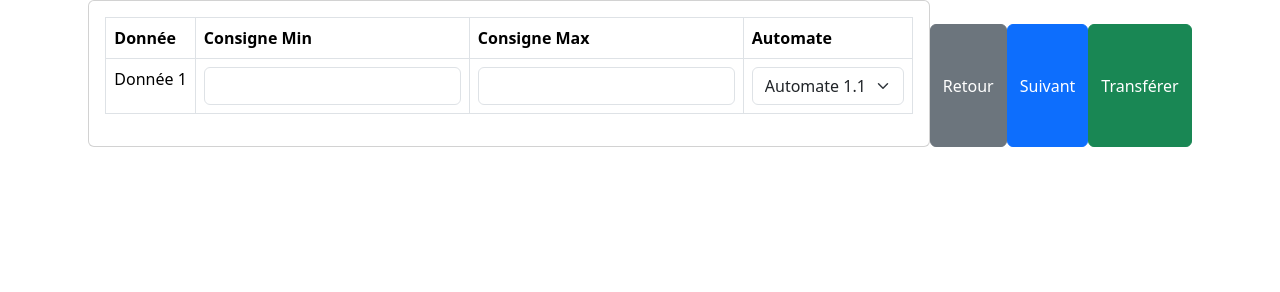
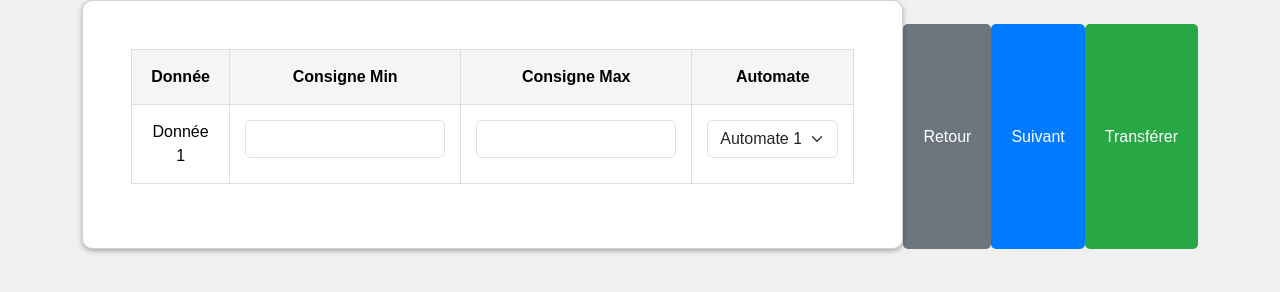
Before and after one commit to BXL80/Industrial_Modular_Supervision, a plain HTML site: page frontend/Page de paramétrage 1.html in a window 1280 px wide. Drawn offline with nearby package versions, Linux system fonts and the light colour scheme; a small style sheet from the web is missing.

Commit message:
Belles pages

```diff
--- a/frontend/Page de paramétrage 1.html
+++ b/frontend/Page de paramétrage 1.html
@@ -5,6 +5,7 @@
   <meta name="viewport" content="width=device-width, initial-scale=1.0">
   <title>Modification des Données et Choix de l'Automate</title>
   <link href="https://cdn.jsdelivr.net/npm/bootstrap@5.3.2/dist/css/bootstrap.min.css" rel="stylesheet" integrity="sha384-T384r9gK2+I0nQnE71uJQV+Orh4swJ8fTeL0fbWmtr0tL/t0Gm7+Np3LHw58V+n5" crossorigin="anonymous">
+  <link rel="stylesheet" href="css/styleParamètre.css">
 </head>
 <body>
   <div class="container d-flex justify-content-center">
--- a/frontend/css/style.css
+++ /dev/null
@@ -1,131 +0,0 @@
-/* styles.css */
-body {
-    font-family: Arial, sans-serif;
-    background-color: #f0f0f0;
-}
-
-table {
-    border-collapse: collapse;
-    width: 100%;
-}
-
-th, td {
-    border: 1px solid #ddd;
-    padding: 8px;
-    text-align: left;
-}
-
-th {
-    background-color: #4CAF50;
-    color: white;
-}
-
-button {
-    background-color: #4CAF50;
-    color: white;
-    padding: 15px 32px;
-    text-align: center;
-    text-decoration: none;
-    display: inline-block;
-    font-size: 16px;
-    margin: 4px 2px;
-    cursor: pointer;
-}
-
-/*CSS pour la page de paramétrage n°1*/
-body {
-    font-family: Arial, sans-serif;  /* Set a clean and professional font */
-    margin: 0;  /* Remove default body margin */
-  }
-
-  .card {
-    width: 700px;  /* Set a reasonable width for the card */
-    border-radius: 5px;  /* Add rounded corners for a softer look */
-    box-shadow: 0 2px 5px rgba(0, 0, 0, 0.1);  /* Add subtle shadow */
-  }
-
-  .card-body {
-    padding: 20px;  /* Add some space inside the card */
-  }
-
-  table {
-    width: 100%;  /* Make the table fill the card width */
-  }
-
-  th, td {
-    padding: 10px;  /* Add padding for better readability */
-    text-align: left;  /* Align table content to the left */
-  }
-
-  .form-control {
-    border-radius: 3px;  /* Add rounded corners to input fields */
-  }
-
-  .btn {
-    margin-left: 10px;  /* Add some space between buttons */
-  }
-
-  .btn-success {
-    background-color: #28a745;  /* Change "Transfer" button color to green */
-    border-color: #28a745;  /* Match border color to button color */
-  }
-
-/*CSS pour la page de paramétrage n°2 (automate)*/
-body {
-    font-family: Arial, sans-serif;
-    margin: 0;
-  }
-
-  h1 {
-    text-align: center;
-    margin-bottom: 20px;
-  }
-
-  table {
-    width: 100%;
-    border-collapse: collapse;
-  }
-
-  th, td {
-    padding: 10px;
-    text-align: center;
-    border-bottom: 1px solid #ddd;
-  }
-
-  input[type="text"] {
-    width: 100%;
-    border-radius: 5px;
-  }
-
-  .btn {
-    margin-top: 10px;
-  }
-
-/*CSS page profil*/
-.card {
-    max-width: 400px; /* Set a reasonable width for the card */
-    border-radius: 5px;  /* Rounded corners */
-  }
-
-  .card-header {
-    background-color: #f8f9fa;  /* Light background for header */
-    border-bottom: 1px solid #ddd;  /* Border between header and body */
-  }
-
-  .card-title {
-    margin-bottom: 15px;  /* Add space below the title */
-  }
-
-  .list-group-item {
-    border-color: transparent;  /* Remove list item borders */
-    padding: 10px 20px; /* Add padding for readability */
-  }
-
-  .list-group-item span {
-    font-weight: bold;  /* Make user information bold */
-  }
-
-  .btn-danger {
-    background-color: #dc3545; /* Change "Déconnexion" button color */
-    border-color: #dc3545;  /* Match border color to button color */
-  }
--- /dev/null
+++ b/frontend/css/styleAutomate.css
@@ -0,0 +1,55 @@
+/* Global Styles */
+body {
+    font-family: Arial, sans-serif;
+    background-color: #f0f0f0;
+}
+
+/* Heading */
+h1 {
+    text-align: center;
+    margin-bottom: 20px;
+    color: #333;
+}
+
+/* Form Container */
+.container {
+    max-width: 800px;
+    margin: 0 auto;
+    padding: 20px;
+    background-color: #fff;
+    border-radius: 10px;
+    box-shadow: 0 2px 5px rgba(0, 0, 0, 0.3);
+}
+
+/* Table */
+.table {
+    border-collapse: collapse;
+    width: 100%;
+}
+
+.table th, .table td {
+    border: 1px solid #ddd;
+    padding: 10px;
+    text-align: center;
+}
+
+.table th {
+    background-color: #f5f5f5;
+}
+
+/* Input Fields */
+.form-control {
+    border-radius: 5px;
+}
+
+/* Button */
+.btn {
+    border-radius: 5px;
+    padding: 10px 20px;
+}
+
+.btn-secondary {
+    background-color: #6c757d;
+    color: #fff;
+    border: none;
+}
--- /dev/null
+++ b/frontend/css/styleAvertissemant.css
@@ -0,0 +1,34 @@
+.btn-primary {
+    background-color: #007bff; /* Blue color for "Oui" button */
+  }
+
+  .btn-secondary {
+    background-color: #dc3545; /* Red color for "Non" button */
+  }
+
+  .btn-primary:before {
+    content: "\f00c"; /* Bootstrap icon for checkmark */
+    font-family: "Bootstrap Icons";
+    font-weight: 900;
+    margin-right: 5px;
+  }
+
+  .btn-secondary:before {
+    content: "\f057"; /* Bootstrap icon for X */
+    font-family: "Bootstrap Icons";
+    font-weight: 900;
+    margin-right: 5px;
+  }
+
+  .modal-title {
+    font-size: 1.2rem; /* Increase title size */
+    font-weight: bold; /* Bold title text */
+  }
+
+  .modal-body {
+    font-size: 16px; /* Adjust confirmation message size */
+  }
+
+  .modal-content {
+    background-color: #f5f5f5; /* Light gray background */
+  }
--- /dev/null
+++ b/frontend/css/styleGraph.css
@@ -0,0 +1,37 @@
+/* Styles généraux */
+body {
+    font-family: Arial, sans-serif;
+    background-color: #f0f0f0;
+  }
+
+  /* Conteneur du graphique */
+  .chart-container {
+    background-color: #fff;
+    border-radius: 10px;
+    box-shadow: 0 2px 5px rgba(0, 0, 0, 0.3);
+    padding: 2rem;
+    margin: 0 auto;
+    max-width: 800px; /* Ajustez la largeur maximale si nécessaire */
+  }
+
+  /* Titre du graphique */
+  h2 {
+    text-align: center;
+    color: #333;
+    margin-bottom: 1.5rem;
+  }
+
+  /* Bouton */
+  button {
+    background-color: #4CAF50; /* Vert */
+    color: white;
+    padding: 10px 20px;
+    border: none;
+    border-radius: 5px;
+    cursor: pointer;
+    transition: background-color 0.3s ease;
+  }
+
+  button:hover {
+    background-color: #3e8e41;
+  }
--- /dev/null
+++ b/frontend/css/styleParamètre.css
@@ -0,0 +1,50 @@
+/* Styles généraux */
+body {
+    font-family: Arial, sans-serif;
+    background-color: #f0f0f0;
+  }
+
+  /* Conteneur du tableau */
+  .card {
+    background-color: #fff;
+    border-radius: 10px;
+    box-shadow: 0 2px 5px rgba(0, 0, 0, 0.3);
+    padding: 2rem;
+  }
+
+  /* Tableau */
+  .table {
+    border-collapse: collapse;
+    width: 100%;
+  }
+
+  .table th, .table td {
+    border: 1px solid #ddd;
+    padding: 15px;
+    text-align: center;
+  }
+
+  .table th {
+    background-color: #f5f5f5;
+  }
+
+  /* Boutons */
+  .btn {
+    border-radius: 5px;
+    padding: 10px 20px;
+  }
+
+  .btn-primary {
+    background-color: #007bff;
+    border: none;
+  }
+
+  .btn-secondary {
+    background-color: #6c757d;
+    border: none;
+  }
+
+  .btn-success {
+    background-color: #28a745;
+    border: none;
+  }
--- /dev/null
+++ b/frontend/css/styleProfil.css
@@ -0,0 +1,53 @@
+/* Body Styles */
+body {
+    font-family: Arial, sans-serif;
+    background-color: #f5f5f5; /* Light gray background */
+  }
+
+  /* Card Styles */
+  .card {
+    border-radius: 10px; /* Rounded corners */
+    box-shadow: 0 2px 5px rgba(0, 0, 0, 0.1); /* Subtle shadow */
+  }
+
+  .card-header {
+    background-color: #333; /* Dark header background */
+    color: #fff; /* White text color */
+    font-weight: bold; /* Bold header text */
+    padding: 1rem; /* Adjust header padding */
+  }
+
+  /* Card Body Styles */
+  .card-body {
+    padding: 2rem; /* Adjust body padding */
+  }
+
+  .card-title {
+    margin-bottom: 1rem; /* Add space below title */
+  }
+
+  /* List Group Styles */
+  .list-group-item {
+    background-color: #fff; /* White list item background */
+    border-color: #eee; /* Light border color */
+    border-left: none; /* Remove left border */
+    border-right: none; /* Remove right border */
+  }
+
+  /* Content Styling */
+  #nom, #prenom, #email, #poste {
+    font-weight: bold; /* Emphasize user information */
+  }
+
+  /* Button Styles */
+  .btn-danger {
+    background-color: #dc3545; /* Red button color */
+    border-color: #dc3545; /* Red button border */
+    padding: 10px 20px; /* Adjust button padding */
+  }
+
+  /* Hover Effect for Button (Optional) */
+  .btn-danger:hover {
+    background-color: #c82333; /* Darker red on hover */
+    border-color: #c82333; /* Darker red border on hover */
+  }
```
Also changed, not shown: frontend/Graphique de données.html (+1 -0 lines), frontend/Page de connexion.html (+7 -0 lines), frontend/Page de données.html (+10 -6 lines), frontend/Page de paramétrage 2 (automates).html (+1 -1 lines), frontend/Page profil.html (+1 -1 lines), frontend/avertissement d'envoie.html (+1 -0 lines).
